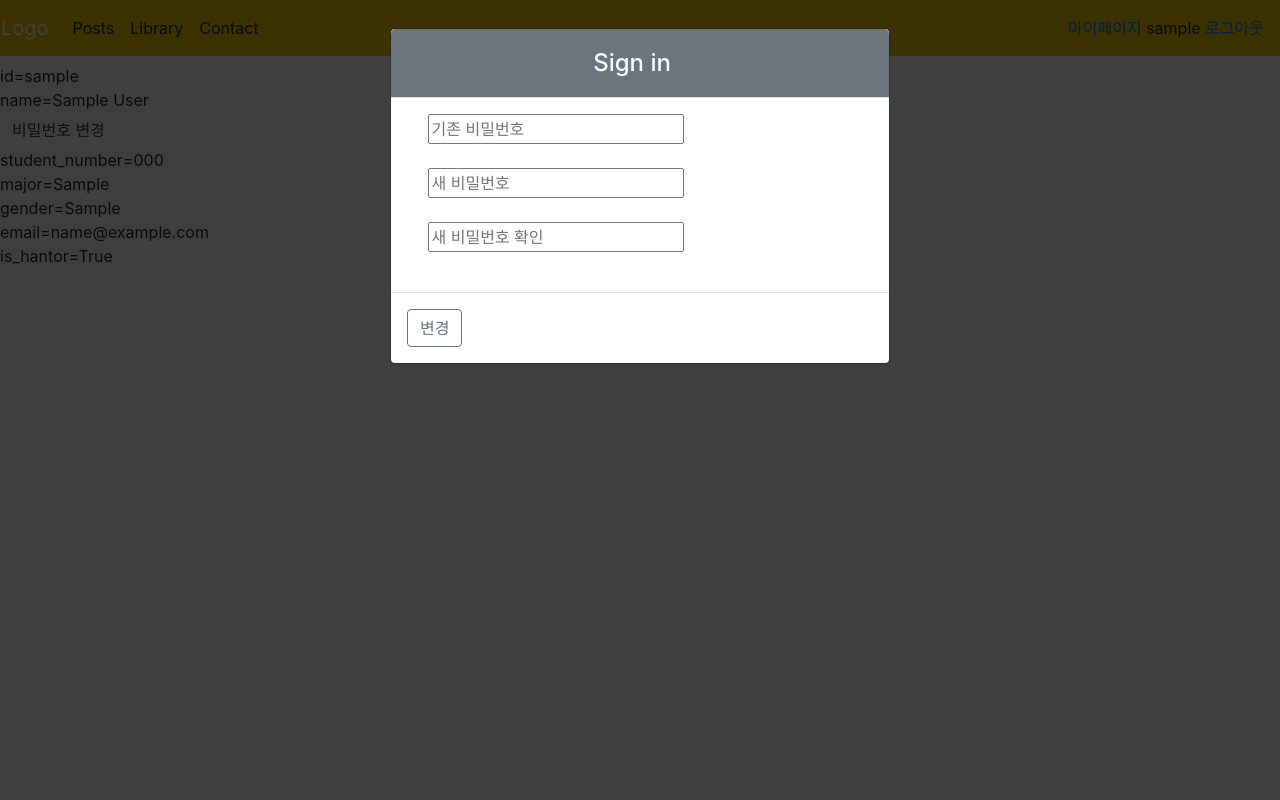
After one commit to terajh/hantor_page, a Django app: page /my_page/ in a window 1280 px wide, after a click on "비밀번호 변경". The commit adds this page. Run offline with Django 3.2, Linux system fonts and the light colour scheme; a user stored in the database is signed in; tables that the repository leaves empty hold one stand-in row (values such as "Sample post"); some libraries are stand-ins or nearby versions.

Commit message:
mypage추가

```diff
--- a/hantorism_home/templates/header.html
+++ b/hantorism_home/templates/header.html
@@ -62,6 +62,7 @@
     <ul class="navbar-nav ">
         <li class="nav-item">
             {% if user.is_active %}
+                <a href="/my_page/">마이페이지</a>
                 {{user.username}}
                 <a href="/sign_out/">로그아웃</a>
             {% else %}
--- /dev/null
+++ b/hantorism_user/templates/my_page.html
@@ -0,0 +1,70 @@
+<!DOCTYPE html>
+<html lang="en">
+<head>
+    <meta charset="UTF-8">
+    <title>MyPage</title>
+       <script src="https://code.jquery.com/jquery-3.3.1.slim.min.js"
+        integrity="sha384-q8i/X+965DzO0rT7abK41JStQIAqVgRVzpbzo5smXKp4YfRvH+8abtTE1Pi6jizo"
+        crossorigin="anonymous"></script>
+    <script src="https://cdnjs.cloudflare.com/ajax/libs/popper.js/1.14.7/umd/popper.min.js"
+        integrity="sha384-UO2eT0CpHqdSJQ6hJty5KVphtPhzWj9WO1clHTMGa3JDZwrnQq4sF86dIHNDz0W1"
+        crossorigin="anonymous"></script>
+    <script src="https://stackpath.bootstrapcdn.com/bootstrap/4.3.1/js/bootstrap.min.js"
+        integrity="sha384-JjSmVgyd0p3pXB1rRibZUAYoIIy6OrQ6VrjIEaFf/nJGzIxFDsf4x0xIM+B07jRM"
+        crossorigin="anonymous"></script>
+    <link rel="stylesheet" href="https://stackpath.bootstrapcdn.com/bootstrap/4.3.1/css/bootstrap.min.css"
+        integrity="sha384-ggOyR0iXCbMQv3Xipma34MD+dH/1fQ784/j6cY/iJTQUOhcWr7x9JvoRxT2MZw1T" crossorigin="anonymous">
+</head>
+<body class="pt-5 mt-3">
+
+    {% include 'header.html' %}
+<form method="POST" action="{%url 'change_pw'%}">{% csrf_token %}
+    <div class="modal fade" id="change_pw" tabindex="-1" role="dialog">
+        <div class="modal-dialog" role="document">
+            <div class="modal-content">
+                <div class="modal-header text-center bg-secondary text-white">
+                    <h4 class="modal-title w-100 ">Sign in</h4>
+                    <button type="button" class="close" data-dismiss="modal" aria-label="Close"></button>
+                </div>
+                <div class="modal-body mx-3">
+                    <div class="md-form mb-4">
+                        <label data-error="wrong" data-success="right"></label>
+                        <input type="password" name="old_password" autofocus="" required="" id="id_old_password" placeholder="기존 비밀번호"/>
+                    </div>
+                    <div class="md-form mb-4">
+                        <label data-error="wrong" data-success="right"></label>
+                        <input type="password" name="new_password1" required="" id="id_new_password1" placeholder="새 비밀번호"/>
+                    </div>
+                    <div class="md-form mb-4">
+                        <label data-error="wrong" data-success="right"></label>
+                        <input type="password" name="new_password2" required="" id="id_new_password2" placeholder="새 비밀번호 확인"/>
+                    </div>
+                </div>
+                <div class="modal-footer d-flex justify-content-between">
+                    <button type="submit" class="btn btn-default btn-outline-secondary">변경</button>
+                </div>
+            </div>
+        </div>
+    </div>
+</form>
+{% ifequal change 1 %}
+    <script type="text/javascript">
+        alert("변경하였습니다.");
+    </script>
+{% endifequal %}
+
+{% ifequal change 0 %}
+    <script type="text/javascript">
+        alert("변경실패. 8자리 이상 영문, 숫자를 조합해주세요.");
+    </script>
+{% endifequal %}
+id={{user.username}}<br>
+name={{user_detail.name}}<br>
+<button class="btn text-dark border-0" data-toggle="modal" data-target="#change_pw">비밀번호 변경</button><br>
+student_number={{user_detail.student_number}}<br>
+major={{user_detail.major}}<br>
+gender={{user_detail.gender}}<br>
+email={{user_detail.email}}<br>
+is_hantor={{user_detail.is_hantor}}<br>
+</bodyv>
+</html>
--- a/hantorism_user/urls.py
+++ b/hantorism_user/urls.py
@@ -1,5 +1,5 @@
 from django.urls import path
-from .views import SignUpViewSet,SignInViewSet,userList,userDetail,signOut
+from .views import SignUpViewSet,SignInViewSet,userList,userDetail,signOut,myPage,changePW
 
 as_signupview = SignUpViewSet.as_view({
     'get': 'gotoSignUp',
@@ -17,4 +17,6 @@ urlpatterns = [
     path('user_list/', userList, name='user_list'),
     path('user_list/detail-<str:name>/', userDetail, name='user_detail'),
     path('sign_out/',signOut,name='sign_out'),
+    path('my_page/',myPage,name='my_page'),
+    path('change_pw',changePW,name='change_pw')
 ]
--- a/hantorism_user/views.py
+++ b/hantorism_user/views.py
@@ -4,7 +4,8 @@ from django.shortcuts import render, redirect
 from django.contrib import auth
 from django.contrib.auth.models import User
 from django.contrib.auth.decorators import login_required
-from django.utils import timezone
+from django.contrib.auth import update_session_auth_hash
+from django.contrib.auth.forms import PasswordChangeForm
 
 
 class SignUpViewSet(viewsets.ModelViewSet):
@@ -65,3 +66,27 @@ def userDetail(request, name):
 def signOut(request):
     auth.logout(request)
     return redirect('list')
+
+
+@login_required
+def myPage(request):
+    user_detail = HantorismUser.objects.get(user_id=request.user.id)
+    context = {'user_detail': user_detail,
+               'change':2}
+    return render(request, 'my_page.html', context)
+
+@login_required
+def changePW(request):
+    user=request.user
+    password_form=PasswordChangeForm(user,request.POST)
+    user_detail = HantorismUser.objects.get(user_id=request.user.id)
+    context = {'user_detail': user_detail,
+               'change':2}
+    if password_form.is_valid():
+        password_form.save()
+        update_session_auth_hash(request,password_form.user)
+        context['change']=1
+        return render(request,'my_page.html',context)
+    else:
+        context['change']=0
+        return render(request,'my_page.html',context)
```
Also changed, not shown: common_hantorism/migrations/0002_hantorismuser_is_admin.py (deleted), common_hantorism/migrations/0003_hantorismrentbook_return_request.py (deleted).
